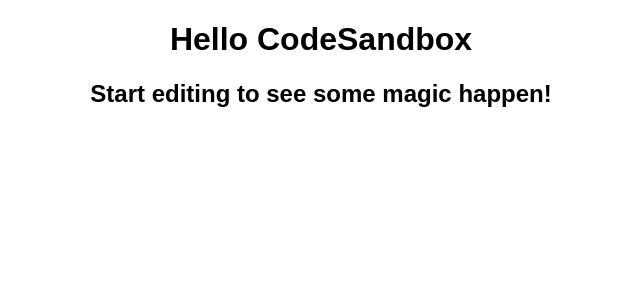
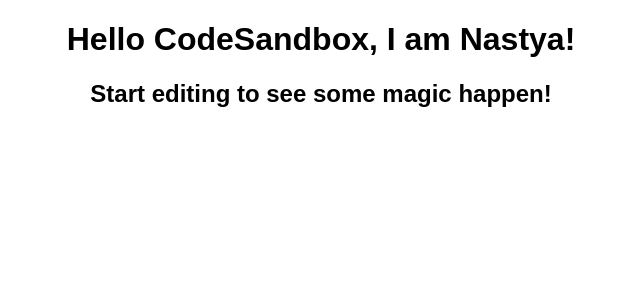
Before and after one commit to HoncharenkoA/study-react, a React (Create React App) app: page / in a window 1280 px wide. Shown: the top 300 px of the page, without its empty margins (319-959 px from the left). Built offline with nearby package versions, Linux system fonts and the light colour scheme.

Commit message:
Test commit

```diff
--- a/src/App.js
+++ b/src/App.js
@@ -3,7 +3,7 @@
 export default function App() {
   return (
     <div className="App">
-      <h1>Hello CodeSandbox</h1>
+      <h1>Hello CodeSandbox, I am Nastya!</h1>
       <h2>Start editing to see some magic happen!</h2>
     </div>
   );
```
